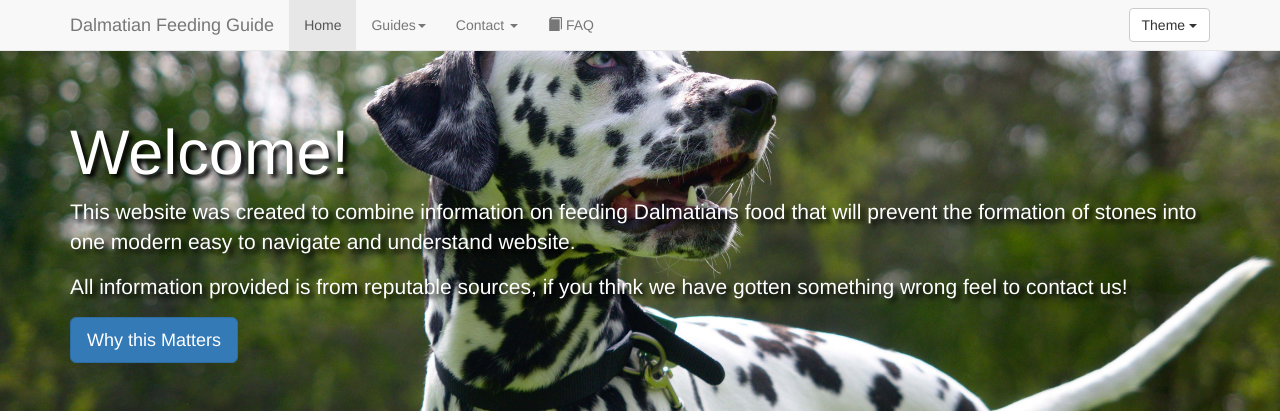
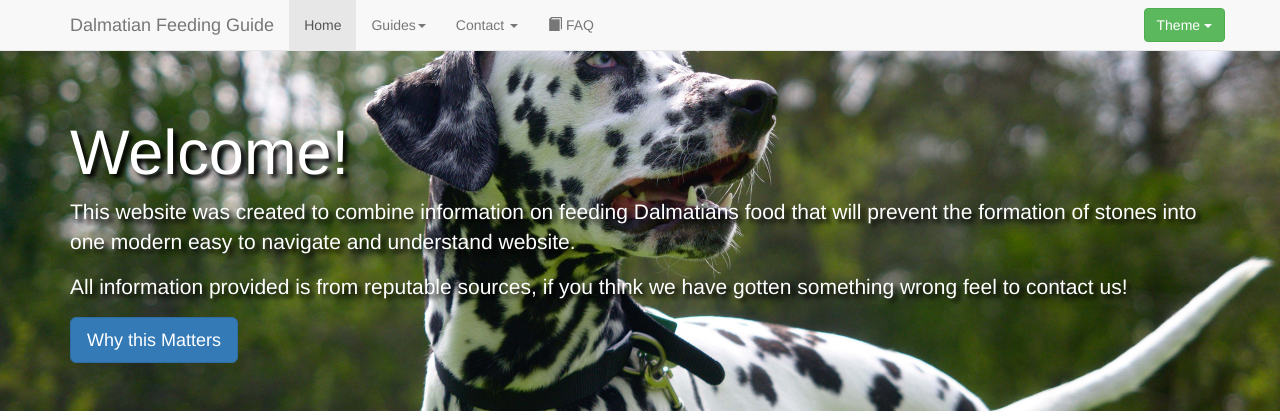
Before and after one commit to joelbduncan/dalmatian-feeding-guide, a PHP site: page /index.php in a window 1280 px wide. Shown: the top 420 px of the page. Run offline with PHP 8.4, Linux system fonts and the light colour scheme; some libraries are stand-ins or nearby versions.

Commit message:
Navbar theme button use different bootstrap class

```diff
--- a/navbar.php
+++ b/navbar.php
@@ -34,16 +34,15 @@
         </li>
         <li><a href="faq.php"><span class="glyphicon glyphicon-book"></span> FAQ</a></li>
       </ul>
-      <ul class="nav pull-right">
-      <div class="dropdown">
-        <button class="btn btn-default navbar-btn dropdown-toggle pull-right" type="button" id="dropdownMenu1" data-toggle="dropdown" aria-haspopup="true" aria-expanded="true">
-          Theme <span class="caret"></span>
-        </button>
-        <ul class="dropdown-menu" aria-labelledby="dropdownMenu1">
+      <ul class="nav navbar-nav navbar-right">
+        <li>
+          <div class="btn-group">
+            <button data-toggle="dropdown" class="btn navbar-btn btn-success dropdown-toggle">Theme <span class="caret"></span></button>
+            <ul class="dropdown-menu">
               <li><a href="#" data-theme="flatly" class="theme-link">Light</a></li>
               <li><a href="#" data-theme="darkly" class="theme-link">Dark</a></li>
             </ul>
-      </ul>
+          </div>
         </div>
       </div><!--/.nav-collapse -->
     </div>
```
Lines whose indentation alone changed are shown as unchanged.
